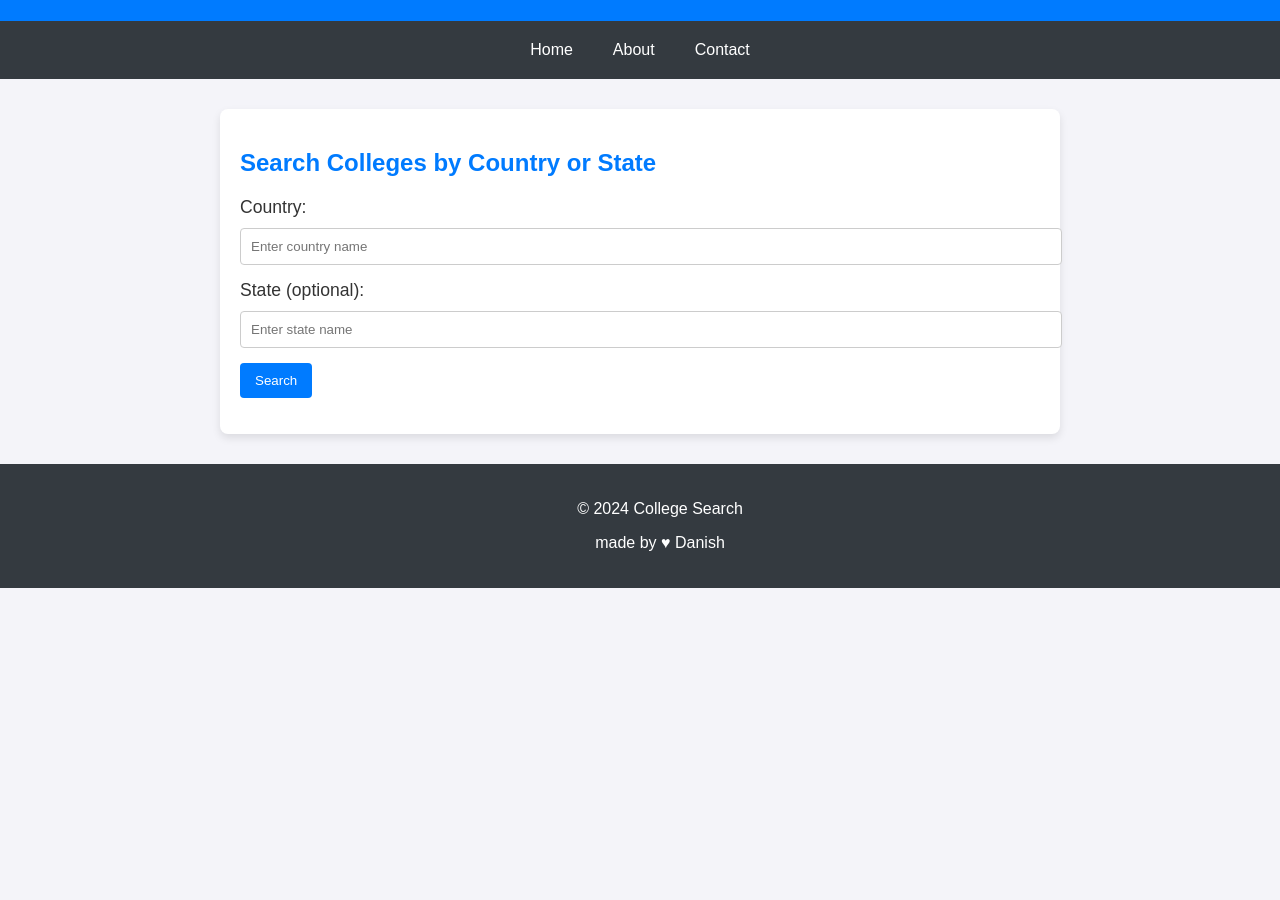
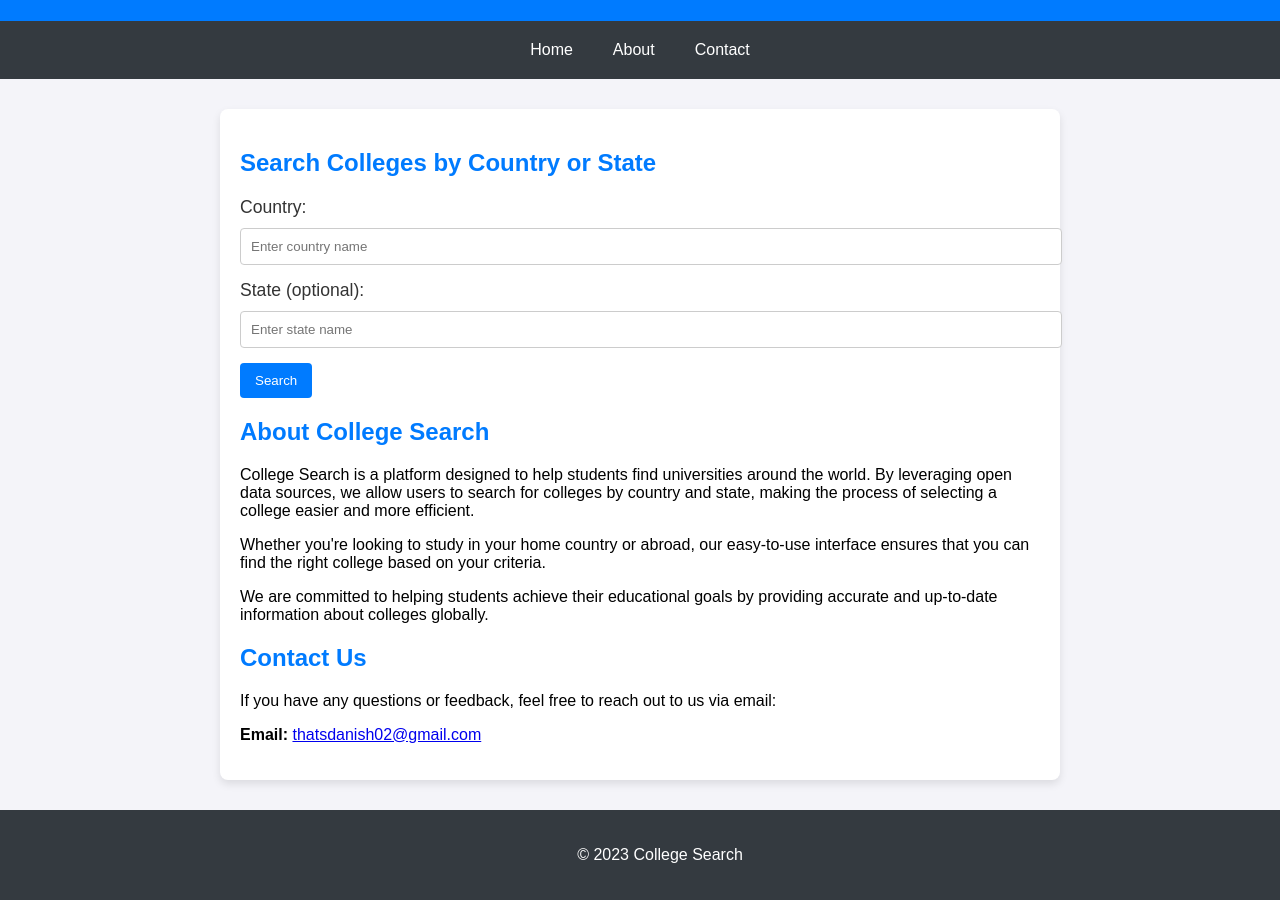
Before and after one commit to Danish0703/collegeSearch, a plain HTML site: page index.html in a window 1280 px wide. Shown: the part 99-999 px from the top of the page. Before the commit the page ends 800 px from the top, so only its background shows below. Drawn offline with Linux system fonts and the light colour scheme.

Commit message:
Update index.html

```diff
--- a/index.html
+++ b/index.html
@@ -11,11 +11,14 @@
         <h1>College Search</h1>
     </header>
     <nav>
-        <a href="#">Home</a>
-        <a href="#">About</a>
-        <a href="#">Contact</a>
+        <a href="#home">Home</a>  <!-- Scrolls to the home section -->
+        <a href="#about">About</a> <!-- Scrolls to the About section -->
+        <a href="#contact">Contact</a> <!-- Scrolls to the Contact section -->
     </nav>
+
     <main>
+        <!-- Home Section -->
+        <section id="home">
             <h2>Search Colleges by Country or State</h2>
 
             <!-- Country Input -->
@@ -33,10 +36,30 @@
             <div id="college-details" class="college-details">
                 <!-- College details will be displayed here -->
             </div>
+        </section>
+
+        <!-- About Section -->
+        <section id="about">
+            <h2>About College Search</h2>
+            <p>College Search is a platform designed to help students find universities around the world.
+               By leveraging open data sources, we allow users to search for colleges by country and state,
+               making the process of selecting a college easier and more efficient.</p>
+            <p>Whether you're looking to study in your home country or abroad, our easy-to-use interface
+               ensures that you can find the right college based on your criteria.</p>
+            <p>We are committed to helping students achieve their educational goals by providing accurate and
+               up-to-date information about colleges globally.</p>
+        </section>
+
+        <!-- Contact Section -->
+        <section id="contact">
+            <h2>Contact Us</h2>
+            <p>If you have any questions or feedback, feel free to reach out to us via email:</p>
+            <p><strong>Email:</strong> <a href="mailto:thatsdanish02@gmail.com">thatsdanish02@gmail.com</a></p>
+        </section>
     </main>
+
     <footer>
-        <p>&copy; 2024 College Search</p>
-        <p>made by ♥ Danish</p>
+        <p>&copy; 2023 College Search</p>
     </footer>
     <script src="app.js"></script>
 </body>
```
Lines whose indentation alone changed are shown as unchanged.
